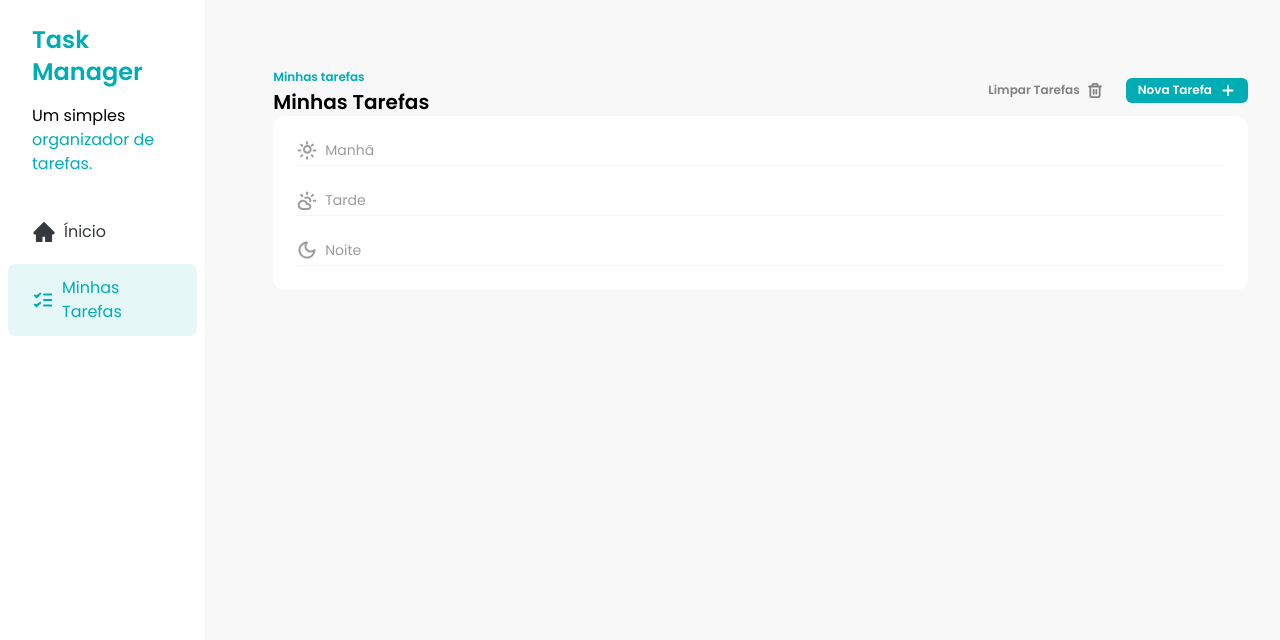
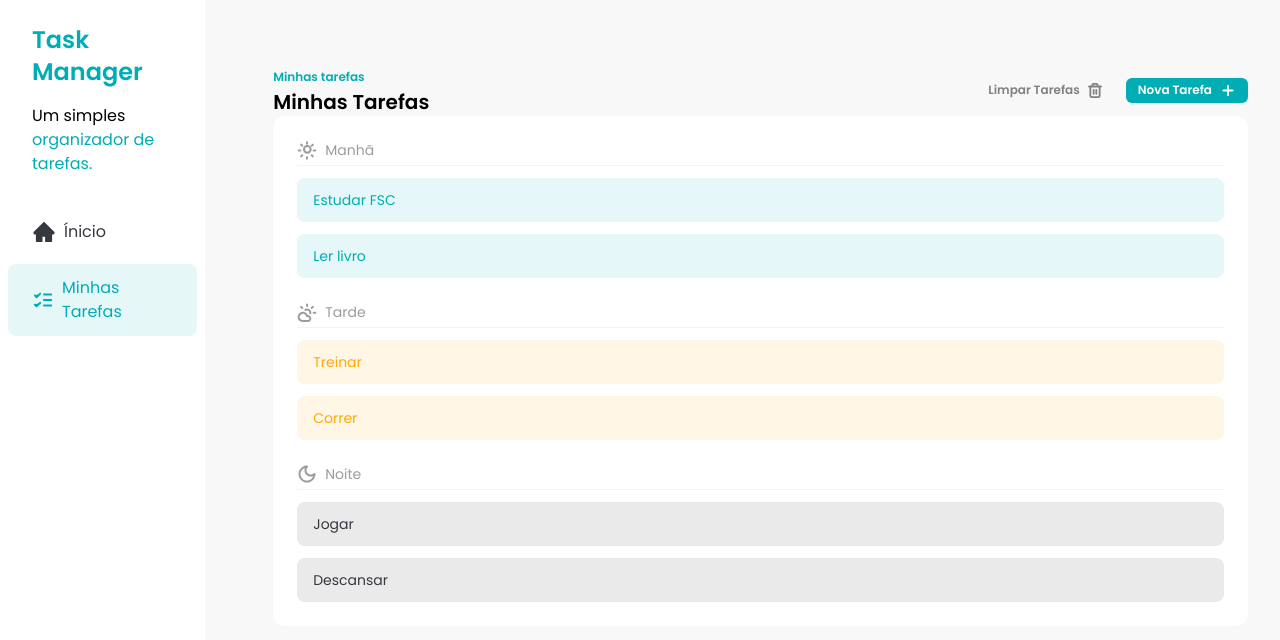
Before and after one commit to andressouza25/fsc-task-frontend, a React (Vite) app: page / in a window 1280 px wide. Shown: the top 640 px of the page. Built offline with nearby package versions, Linux system fonts and the light colour scheme.

Commit message:
feat: ensure tasks are listed on Tasks components

```diff
--- /dev/null
+++ b/src/components/TaskItem.jsx
@@ -0,0 +1,22 @@
+const TaskItem = ({ task }) => {
+  const getStatusClasses = () => {
+    if (task.status === 'done') {
+      return 'bg-[#00ADB5]/10 text-[#00ADB5]'
+    }
+    if (task.status === 'in_progress') {
+      return 'bg-[#FFAA04]/10 text-[#FFAA04]'
+    }
+    if (task.status === 'not_started') {
+      return 'bg-[#35383E]/10 text-[#35383E]'
+    }
+  }
+  return (
+    <div
+      className={`bg-opacity-10 flex items-center rounded-lg px-4 py-3 text-sm ${getStatusClasses()}`}
+    >
+      {task.title}
+    </div>
+  )
+}
+
+export default TaskItem
--- a/src/components/Tasks.jsx
+++ b/src/components/Tasks.jsx
@@ -5,8 +5,18 @@
 import CloudSunIcon from '../assets/icons/cloud-sun.svg?react'
 import MoonIcon from '../assets/icons/moon.svg?react'
 import TaskSeparator from './TasksSeparator'
+import { useState } from 'react'
+import TASKS from '../constants/tasks'
+import TaskItem from './TaskItem'
 
 const Tasks = () => {
+  const [tasks] = useState(TASKS)
+
+  const morningTasks = tasks.filter((task) => task.time === 'morning')
+  const afternoonTasks = tasks.filter((task) => task.time === 'afternoon')
+  const eveningTasks = tasks.filter((task) => task.time === 'evening')
+  console.log('TASKS:', TASKS)
+  console.log('tasks state:', tasks)
   return (
     <div className="w-full px-8 py-16">
       {/* { BOTOES} */}
@@ -34,14 +44,23 @@
       <div className="rounded-xl bg-white p-6">
         <div className="space-y-3">
           <TaskSeparator title="Manhã" icon={<SunIcon />} />
+          {morningTasks.map((task) => (
+            <TaskItem key={task.id} task={task} />
+          ))}
         </div>
 
         <div className="my-6 space-y-3">
           <TaskSeparator title="Tarde" icon={<CloudSunIcon />} />
+          {afternoonTasks.map((task) => (
+            <TaskItem key={task.id} task={task} />
+          ))}
         </div>
 
         <div className="space-y-3">
           <TaskSeparator title="Noite" icon={<MoonIcon />} />
+          {eveningTasks.map((task) => (
+            <TaskItem key={task.id} task={task} />
+          ))}
         </div>
       </div>
     </div>
--- /dev/null
+++ b/src/constants/tasks.js
@@ -0,0 +1,46 @@
+const TASKS = [
+  {
+    id: 1,
+    title: 'Estudar FSC',
+    description: 'Estudar para a prova de FSC',
+    time: 'morning',
+    status: 'done',
+  },
+  {
+    id: 2,
+    title: 'Ler livro',
+    description: 'ler o livro de matematica',
+    time: 'morning',
+    status: 'done',
+  },
+  {
+    id: 3,
+    title: 'Treinar',
+    description: 'Academia',
+    time: 'afternoon',
+    status: 'in_progress',
+  },
+  {
+    id: 4,
+    title: 'Correr',
+    description: 'Academia',
+    time: 'afternoon',
+    status: 'in_progress',
+  },
+  {
+    id: 5,
+    title: 'Jogar',
+    description: 'Dota',
+    time: 'evening',
+    status: 'not_started',
+  },
+  {
+    id: 6,
+    title: 'Descansar',
+    description: 'Dormir 8 horas',
+    time: 'evening',
+    status: 'not_started',
+  },
+]
+
+export default TASKS
```
